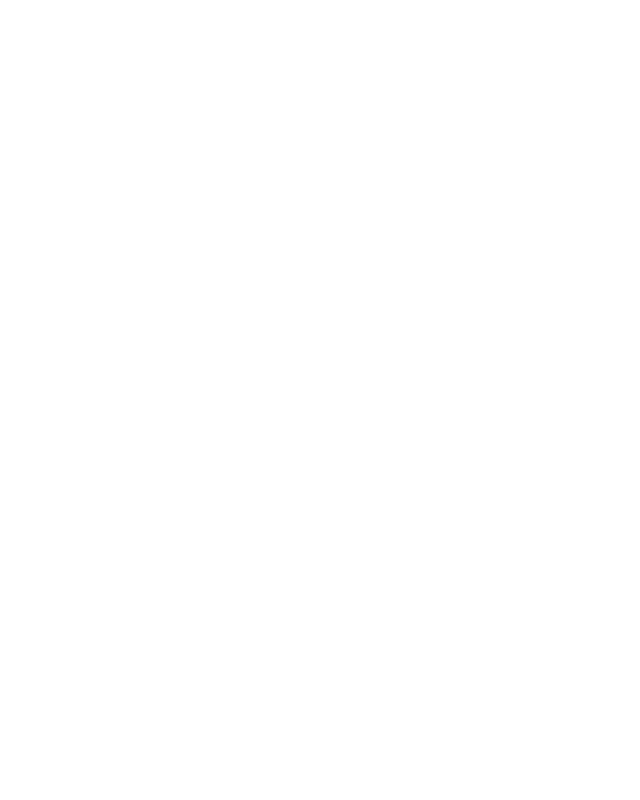
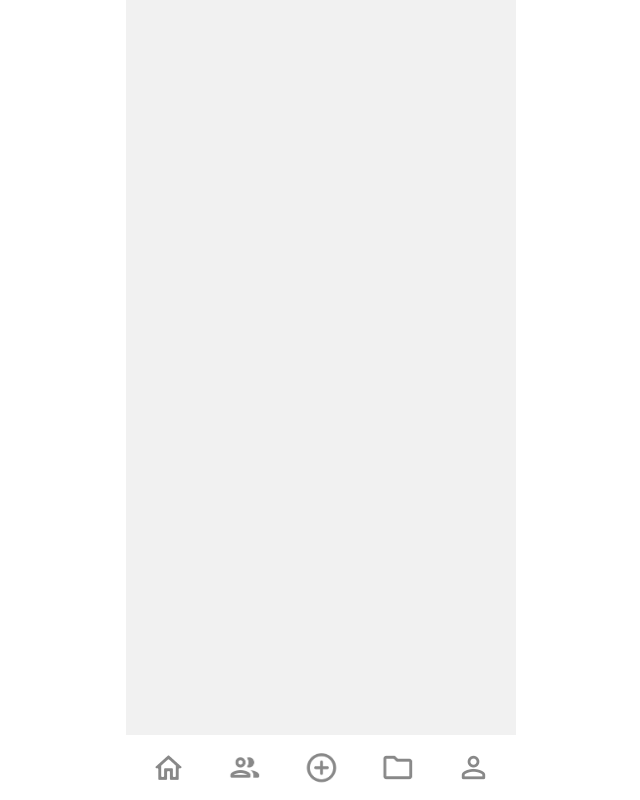
Before and after one commit to OZ-Coding-School/oz_02_main-005-FE, a Next.js app: page / in a window 1280 px wide. Shown: the whole page, without its empty margins (319-959 px from the left). Built offline with nearby package versions, Linux system fonts and the light colour scheme.

Commit message:
[feat] 프레임 및 카드아이템 구현

```diff
--- a/src/app/page.tsx
+++ b/src/app/page.tsx
@@ -1,5 +1,5 @@
-import SlideButton from '@/shared/@common/ui/slideButton/SlideButton';
+import BaseFrame from '@/shared/@common/ui/baseFrame/BaseFrame';
 
 export default function Home() {
-  return <div className="h-full flex justify-center items-center"></div>;
+  return <BaseFrame></BaseFrame>;
 }
--- /dev/null
+++ b/src/shared/@common/ui/baseFrame/BaseFrame.tsx
@@ -0,0 +1,14 @@
+import React from 'react';
+import BottomMenuBar from '../bottomMenu/BottomMenuBar';
+
+function BaseFrame({ children }: { children: any }) {
+  return (
+    <main className="flex flex-col items-center justify-between min-h-screen">
+      {/* header */}
+      <div className="container py-6 bg-gray mx-auto flex flex-col gap-[12px] calc_h">{children}</div>
+      <BottomMenuBar />
+    </main>
+  );
+}
+
+export default BaseFrame;
--- /dev/null
+++ b/src/shared/@common/ui/cardListItem/CardListItem.tsx
@@ -0,0 +1,25 @@
+import React from 'react';
+
+function CardListItem() {
+  return (
+    <div className="w-full h-[10rem] bg-white rounded-[4px]">
+      <div className="flex flex-col m-[1rem] gap-[1.5rem]">
+        <div className="w-full flex flex-col gap-[1.5rem]">
+          <div className="flex items-center justify-between">
+            <p className="font-medium text-24">Job Security</p>
+            <div className="bg-primary rounded-[5px] px-[10px] py-[5px] text-12 text-white">nn 단어</div>
+          </div>
+          <p className="text-text_secondary">the quick fox jumps over the lazy dog</p>
+        </div>
+        <div className="flex gap-[0.5rem] items-center justify-between">
+          <p className="text-12 text-text_primary">호범</p>
+          <ul className="flex stars">
+            <li>별</li>
+          </ul>
+        </div>
+      </div>
+    </div>
+  );
+}
+
+export default CardListItem;
```
